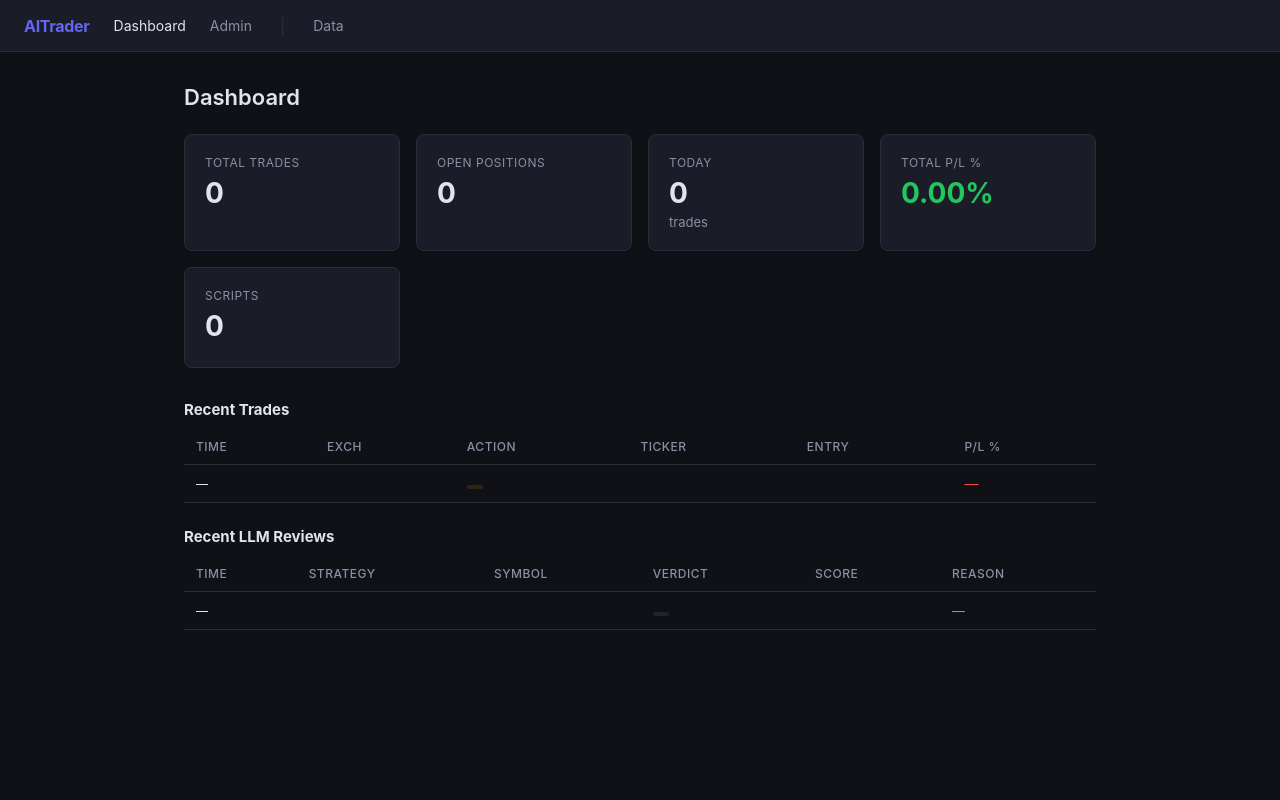
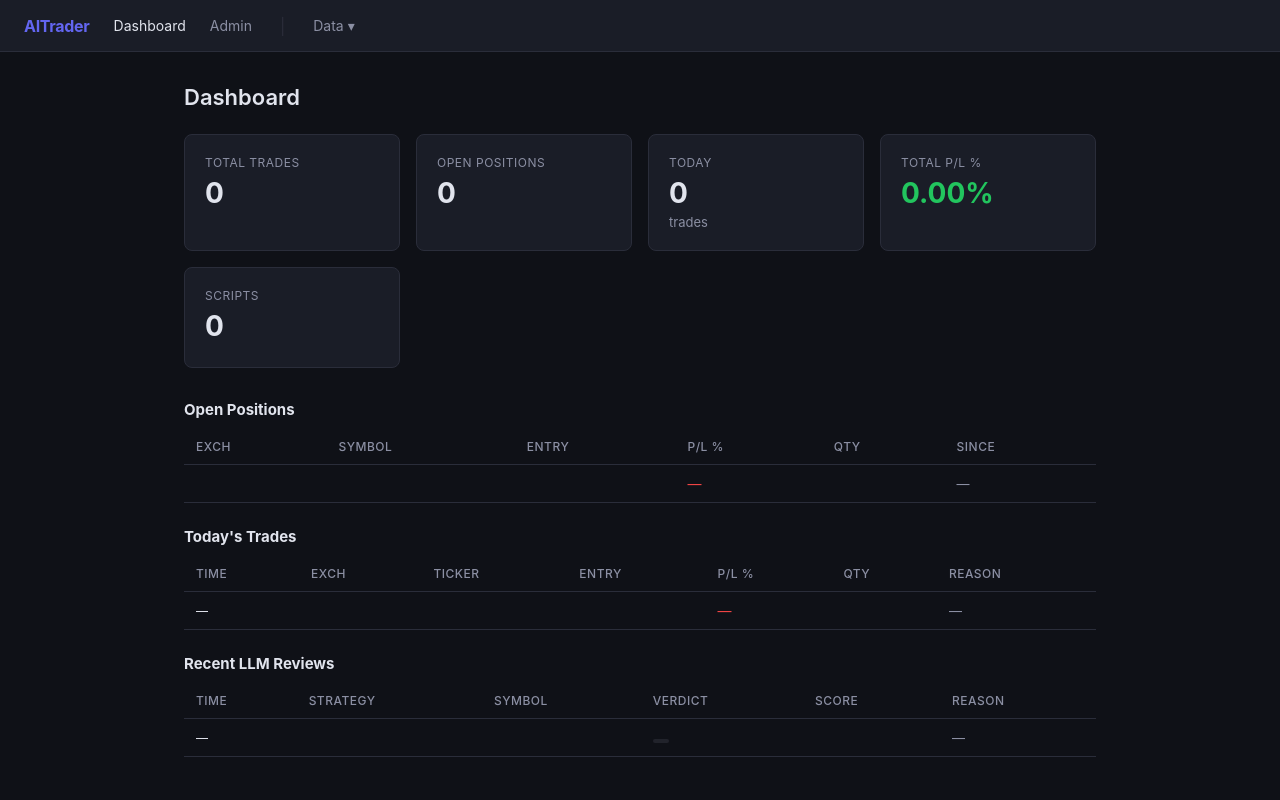
Before and after one commit to pnk8585/aitrader, a FastAPI app: page / in a window 1280 px wide. Run offline with FastAPI, Linux system fonts and the light colour scheme; a database or web service that is not in the repository returns one stand-in record (values such as "Sample title"); data that the repository does not hold is empty; some libraries are stand-ins or nearby versions.

Commit message:
feat: today's trades + open positions lists on dashboard, Data dropdown nav, click-to-expand LLM reasons

```diff
--- a/app/main.py
+++ b/app/main.py
@@ -49,7 +49,8 @@ async def dashboard(request: Request):
 
     # Recent trade data
     from app.db import get_conn
-    recent_trades = []
+    today_trades = []
+    open_positions = []
     recent_reviews = []
     summary = {"total_trades": 0, "open_positions": 0, "today_trades": 0, "total_pl": 0.0}
     try:
@@ -61,11 +62,16 @@ async def dashboard(request: Request):
             summary["open_positions"] = cur.fetchone()[0]
             cur.execute("SELECT COUNT(*) FROM trade_log WHERE timestamp >= CURRENT_DATE")
             summary["today_trades"] = cur.fetchone()[0]
-            cur.execute("SELECT COALESCE(SUM(unrealized_plpc), 0) FROM trading_state")
+            cur.execute("SELECT COALESCE(SUM(peak_plpc), 0) FROM trading_state")
             summary["total_pl"] = round(float(cur.fetchone()[0] or 0), 2)
-            cur.execute("SELECT timestamp, exchange, action, ticker, entry_price, unrealized_plpc FROM trade_log ORDER BY timestamp DESC LIMIT 5")
-            recent_trades = [dict(zip([d[0] for d in cur.description], row)) for row in cur.fetchall()]
-            cur.execute("SELECT created_at, strategy, symbol, verdict, score, reason FROM llm_review_log ORDER BY created_at DESC LIMIT 5")
+            # Today's trades full list
+            cur.execute("SELECT timestamp, exchange, action, ticker, entry_price, unrealized_plpc, quantity, reason FROM trade_log WHERE timestamp >= CURRENT_DATE ORDER BY timestamp DESC")
+            today_trades = [dict(zip([d[0] for d in cur.description], row)) for row in cur.fetchall()]
+            # Open positions
+            cur.execute("SELECT exchange, symbol, entry_price, entry_time, peak_plpc, quantity FROM trading_state ORDER BY entry_time DESC")
+            open_positions = [dict(zip([d[0] for d in cur.description], row)) for row in cur.fetchall()]
+            # Recent LLM reviews
+            cur.execute("SELECT created_at, strategy, symbol, verdict, score, reason FROM llm_review_log ORDER BY created_at DESC LIMIT 10")
             recent_reviews = [dict(zip([d[0] for d in cur.description], row)) for row in cur.fetchall()]
     except Exception:
         pass
@@ -75,7 +81,8 @@ async def dashboard(request: Request):
         "modes": modes,
         "last_orch_run": orchestrator.get("last_run", "never"),
         "summary": summary,
-        "recent_trades": recent_trades,
+        "today_trades": today_trades,
+        "open_positions": open_positions,
         "recent_reviews": recent_reviews,
     }
     return templates.TemplateResponse(request, "dashboard.html", ctx)
--- a/app/templates/base.html
+++ b/app/templates/base.html
@@ -116,6 +116,15 @@
     .btn-sm:hover { background: var(--accent-hover); }
     th a { color: var(--text-muted); text-decoration: none; }
     th a:hover { color: var(--text); }
+    .reason-cell { max-width: 180px; overflow: hidden; text-overflow: ellipsis; white-space: nowrap; cursor: pointer; }
+    .reason-cell.expanded { max-width: none; white-space: normal; overflow: visible; }
+    .nav-dropdown { position: relative; display: inline-flex; align-items: center; }
+    .nav-dropdown > a { color: var(--text-muted); text-decoration: none; font-size: 14px; }
+    .nav-dropdown > a:hover, .nav-dropdown > a.active { color: var(--text); }
+    .nav-dropdown-menu { display: none; position: absolute; top: 100%; left: 0; background: var(--bg-card); border: 1px solid var(--border); border-radius: 4px; min-width: 160px; z-index: 100; padding: 4px 0; }
+    .nav-dropdown:hover .nav-dropdown-menu { display: block; }
+    .nav-dropdown-menu a { display: block; padding: 6px 14px; color: var(--text-muted); text-decoration: none; font-size: 13px; white-space: nowrap; }
+    .nav-dropdown-menu a:hover { background: var(--bg-card-hover); color: var(--text); }
   </style>
 </head>
 <body>
@@ -124,7 +133,17 @@
     <a href="/" {% if request.url.path == "/" %}class="active"{% endif %}>Dashboard</a>
     <a href="/ui/admin" {% if request.url.path.startswith("/ui/admin") %}class="active"{% endif %}>Admin</a>
     <span style="color:var(--border);margin:0 4px">|</span>
-    <a href="/ui/admin/data" {% if request.url.path.startswith("/ui/admin/data") %}class="active"{% endif %}>Data</a>
+    <div class="nav-dropdown">
+      <a href="/ui/admin/data" {% if request.url.path.startswith("/ui/admin/data") %}class="active"{% endif %}>Data ▾</a>
+      <div class="nav-dropdown-menu">
+        <a href="/ui/admin/data/trade_log">Trade Log</a>
+        <a href="/ui/admin/data/trading_state">Positions</a>
+        <a href="/ui/admin/data/llm_review_log">LLM Reviews</a>
+        <a href="/ui/admin/data/asset_prices">Prices</a>
+        <a href="/ui/admin/data/cron_jobs">Cron Jobs</a>
+        <a href="/ui/admin/data/cron_runs">Cron Runs</a>
+      </div>
+    </div>
   </nav>
   <main>
     {% block content %}{% endblock %}
--- a/app/templates/dashboard.html
+++ b/app/templates/dashboard.html
@@ -28,24 +28,40 @@
   </div>
 </div>
 
-<!-- Recent Trades -->
-{% if recent_trades %}
-<h2 style="font-size:15px;margin-bottom:10px;margin-top:4px">Recent Trades</h2>
+<!-- Open Positions -->
+{% if open_positions %}
+<h2 style="font-size:15px;margin:24px 0 10px">Open Positions</h2>
 <table>
-  <thead>
+  <thead><tr><th>Exch</th><th>Symbol</th><th>Entry</th><th>P/L %</th><th>Qty</th><th>Since</th></tr></thead>
+  <tbody>
+  {% for p in open_positions %}
     <tr>
-      <th>Time</th><th>Exch</th><th>Action</th><th>Ticker</th><th>Entry</th><th>P/L %</th>
+      <td>{{ p.exchange }}</td><td>{{ p.symbol }}</td>
+      <td>{{ p.entry_price }}</td>
+      <td style="color:{{ 'var(--green)' if (p.peak_plpc or 0) > 0 else 'var(--red)' }}">{{ "%.2f%%"|format(p.peak_plpc) if p.peak_plpc else '—' }}</td>
+      <td>{{ p.quantity }}</td>
+      <td class="text-muted">{{ p.entry_time.strftime('%m-%d %H:%M') if p.entry_time else '—' }}</td>
     </tr>
-  </thead>
+  {% endfor %}
+  </tbody>
+</table>
+{% endif %}
+
+<!-- Today's Trades -->
+{% if today_trades %}
+<h2 style="font-size:15px;margin:24px 0 10px">Today's Trades</h2>
+<table>
+  <thead><tr><th>Time</th><th>Exch</th><th>Ticker</th><th>Entry</th><th>P/L %</th><th>Qty</th><th>Reason</th></tr></thead>
   <tbody>
-  {% for t in recent_trades %}
+  {% for t in today_trades %}
     <tr>
       <td style="font-size:12px">{{ t.timestamp.strftime('%H:%M') if t.timestamp else '—' }}</td>
       <td>{{ t.exchange }}</td>
-      <td><span class="badge badge-{{ 'live' if t.action == 'buy' else 'paper' }}">{{ t.action }}</span></td>
       <td>{{ t.ticker }}</td>
       <td>{{ t.entry_price }}</td>
       <td style="color:{{ 'var(--green)' if (t.unrealized_plpc or 0) > 0 else 'var(--red)' }}">{{ "%.2f%%"|format(t.unrealized_plpc) if t.unrealized_plpc else '—' }}</td>
+      <td>{{ t.quantity }}</td>
+      <td class="text-muted" style="max-width:160px;overflow:hidden;text-overflow:ellipsis;white-space:nowrap" onclick="this.style.whiteSpace='normal';this.style.maxWidth='none'" title="Click to expand">{{ t.reason or '—' }}</td>
     </tr>
   {% endfor %}
   </tbody>
@@ -56,20 +72,15 @@
 {% if recent_reviews %}
 <h2 style="font-size:15px;margin:24px 0 10px">Recent LLM Reviews</h2>
 <table>
-  <thead>
-    <tr>
-      <th>Time</th><th>Strategy</th><th>Symbol</th><th>Verdict</th><th>Score</th><th>Reason</th>
-    </tr>
-  </thead>
+  <thead><tr><th>Time</th><th>Strategy</th><th>Symbol</th><th>Verdict</th><th>Score</th><th>Reason</th></tr></thead>
   <tbody>
   {% for r in recent_reviews %}
     <tr>
       <td style="font-size:12px">{{ r.created_at.strftime('%H:%M') if r.created_at else '—' }}</td>
-      <td>{{ r.strategy }}</td>
-      <td>{{ r.symbol }}</td>
+      <td>{{ r.strategy }}</td><td>{{ r.symbol }}</td>
       <td><span class="badge badge-{{ 'live' if r.verdict == 'buy' else ('paper' if r.verdict == 'sell' else 'paused') }}">{{ r.verdict }}</span></td>
       <td>{{ r.score }}</td>
-      <td class="text-muted" style="max-width:180px;overflow:hidden;text-overflow:ellipsis;white-space:nowrap">{{ r.reason or '—' }}</td>
+      <td class="text-muted reason-cell" onclick="this.classList.toggle('expanded')" title="Click to expand">{{ r.reason or '—' }}</td>
     </tr>
   {% endfor %}
   </tbody>
```
